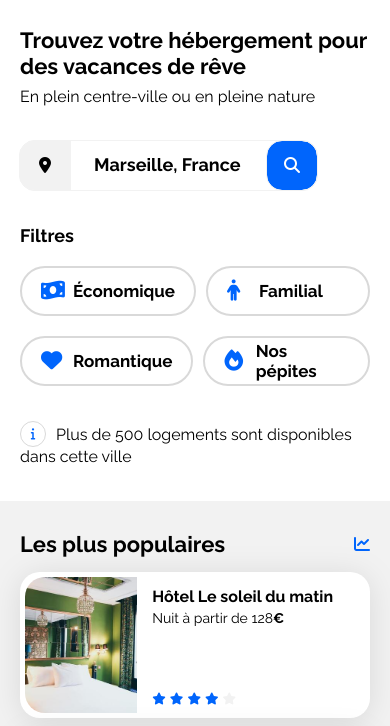
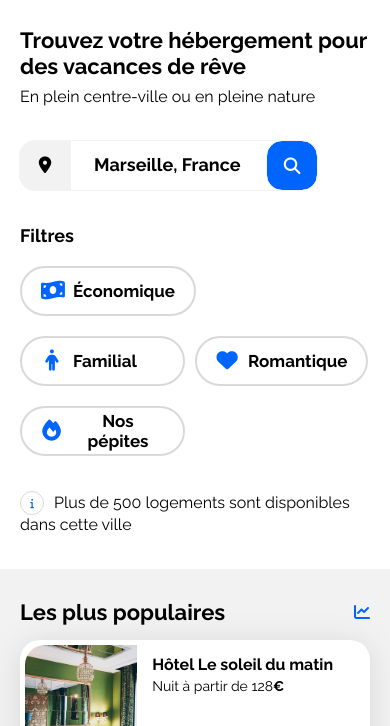
Before and after one commit to Devalito67/P2-Maquette_HTML_CSS, a plain HTML site: page index.html in a window 390 px wide. Shown: the part 118-844 px from the top of the page. Drawn offline with Linux system fonts and the light colour scheme.

Commit message:
button css change et footer-content for mobile

```diff
--- a/css/style.css
+++ b/css/style.css
@@ -24,10 +24,6 @@ body {
     max-width: 1440px;
     min-width: 320px;
     margin: auto;
-}
-
-button {
-    all: unset;
 }
 
 .card {
@@ -148,11 +144,11 @@ button {
     height: 100%;
     justify-content: center;
     align-items: center;
+    border-style: none;
 }
 
 .btn-position .fa-solid {
     color: black;
-    height: 18px;
 }
 
 .search-field {
@@ -173,7 +169,6 @@ button {
     height: 100%;
     border-top-right-radius: 15px;
     border-bottom-right-radius: 15px;
-    text-align: center;
 }
 
 .search-desktop {
@@ -212,7 +207,7 @@ button {
     padding: 4px 19px;
     border: 2px solid #D9D9D9;
     column-gap: 10px;
-    height: 38px;
+    height:50px;
     align-items: center;
 }
 
@@ -231,6 +226,7 @@ button {
     border-radius: 50%;
     text-align: center;
     margin-right: 10px;
+    background-color: white;
 }
 
 /****** Hebergements And Populaires ***********/
@@ -298,6 +294,7 @@ button {
 .btn-more {
     font-size: 18px;
     font-weight: 700;
+    border: none;
 }
 
 /****** Populaires ***********/
@@ -514,7 +511,7 @@ button {
         width: 50px;
         padding: 0;
         border-radius: 15px;
-        text-align: center;
+        border-style: none;
     }
 
     .search-mobile .fa-solid {
@@ -530,7 +527,7 @@ button {
     }
 
     .btn-filter {
-        flex: 1;
+        flex-basis: calc( 50% - 10px);
     }
 
     /****** Hebergements et Populaires ***********/
@@ -591,5 +588,6 @@ button {
 
     .footer-content {
         padding: 0;
+        width: 100%;
     }
 }
--- a/index.html
+++ b/index.html
@@ -32,10 +32,10 @@
             </div>
             <form class="form-search" action="/index.html" method="get">
                 <div class="searchbar">
-                    <button class="btn-position"><i class="fa-solid fa-location-dot"></i></button><input
+                    <button class="btn-position"><i class="fa-solid fa-location-dot fa-lg"></i></button><input
                         class="search-field" type="search" name="q" id="search-field" placeholder="Marseille, France"><a
-                        href="" class="btn-search search-desktop">Rechercher</a><button
-                        class="btn-search search-mobile"><i class="fa-solid fa-magnifying-glass"></i></button>
+                        href="#" class="btn-search search-desktop">Rechercher</a><button
+                        class="btn-search search-mobile"><i class="fa-solid fa-magnifying-glass fa-lg"></i></button>
                 </div>
             </form>
             <div class="search-filter">
```
